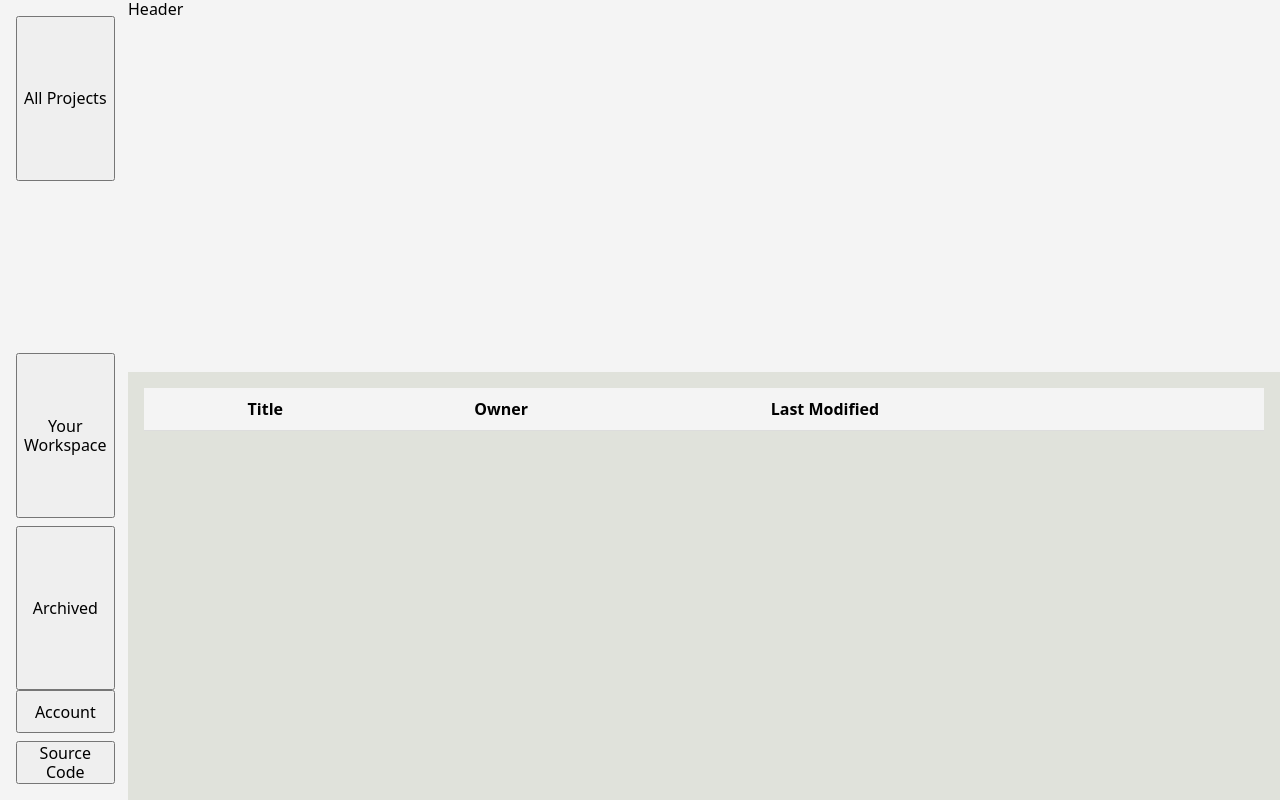
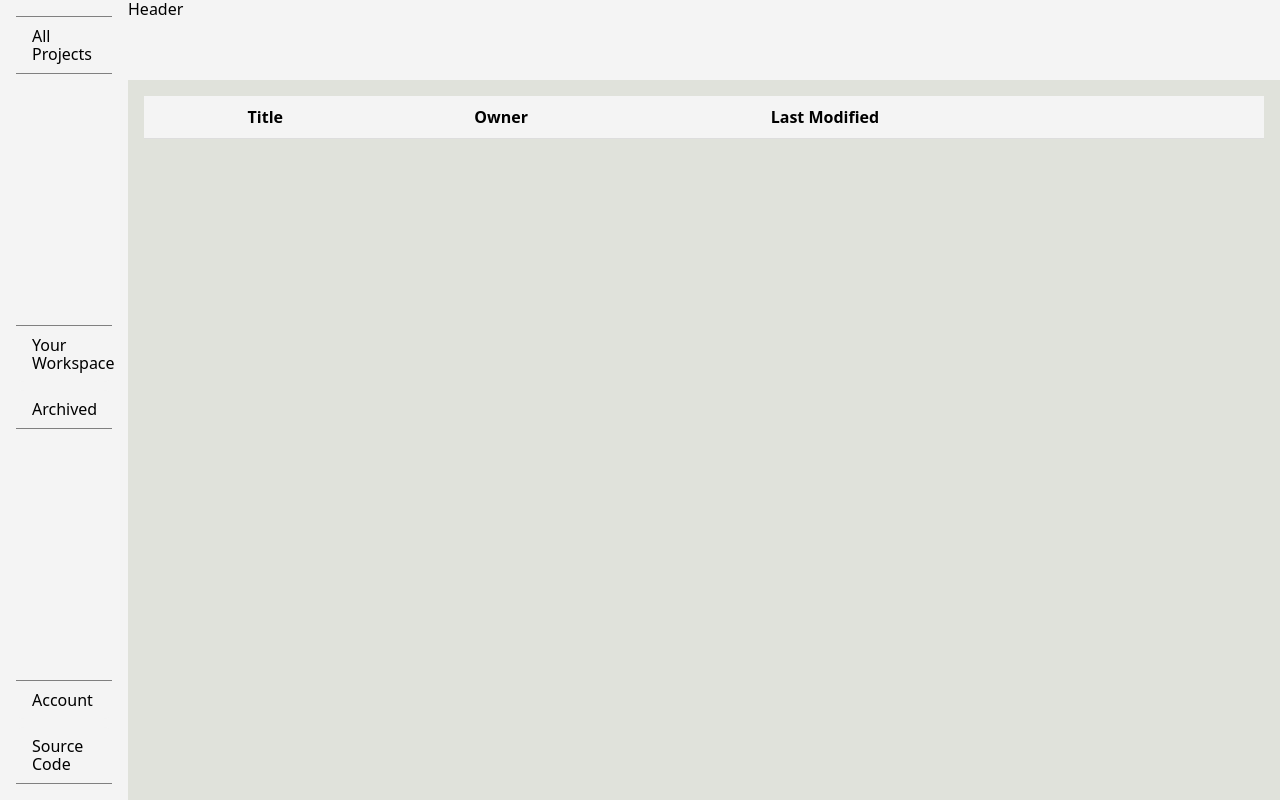
Before and after one commit to Caetanoag/LaTeX-Editor, a website: page public/html/dashboard.html in a window 1280 px wide. Drawn offline with Linux system fonts and the light colour scheme.

Commit message:
feat: add new button styles

```diff
--- a/public/style/base.css
+++ b/public/style/base.css
@@ -16,6 +16,7 @@ body[data-page="dashboard"] {
 	margin: 0;
 	display: grid;
 	grid-template-columns: 10% 90%;
+	grid-template-rows: 10% 90%;
 	grid-template-areas:
 		"sidebar header"
 		"sidebar content";
--- a/public/style/components.css
+++ b/public/style/components.css
@@ -78,19 +78,34 @@
 	position: sticky;
 	top: 0;
 
-	display: grid;
-	grid-template-columns: 1fr;
-	grid-template-rows: 1fr 1fr;
+	display: flex;
+	flex-direction: column;
+	justify-content: space-between;
+
 	background-color: #f4f4f4;
 	padding: 1rem;
 	box-sizing: border-box;
 }
 
-.sidebar > div {
-	display: grid;
-	grid-template-columns: 1fr;
-	grid-template-rows: 1fr 1fr;
+.sidebar .sidebar-section {
+	display: flex;
+	flex-direction: column;
 	gap: 0.5rem;
+	border-bottom: 1px solid grey;
+	border-top: 1px solid grey;
+}
+
+.sidebar button {
+	background-color: #f4f4f4;
+	border: none;
+	padding: 0.6rem 1rem;
+	text-align: left;
+	cursor: pointer;
+	border-radius: 8px;
+}
+
+.sidebar button:hover {
+	background-color: #e4e4e4;
 }
 .projects-list {
 	grid-area: content;
```
